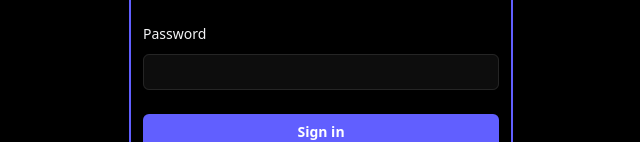
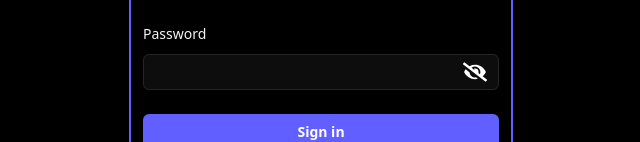
Before and after one commit to mahbub810515/task-managment, a React (Vite) app: page /signup in a window 1280 px wide. Shown: the part 422-564 px from the top of the page, without its empty margins (319-959 px from the left). Built offline with nearby package versions, Linux system fonts and the light colour scheme.

Commit message:
feat:add eye toggle icon for showing password

```diff
--- a/package.json
+++ b/package.json
@@ -13,6 +13,7 @@
     "@tailwindcss/vite": "^4.1.18",
     "react": "^19.2.0",
     "react-dom": "^19.2.0",
+    "react-icons": "^5.5.0",
     "react-router": "^7.11.0",
     "tailwindcss": "^4.1.18"
   },
--- a/src/pages/SignUp.jsx
+++ b/src/pages/SignUp.jsx
@@ -1,5 +1,6 @@
-import React, { useState } from 'react'
-import { Link } from 'react-router'
+import React, { useState } from 'react';
+import { Link } from 'react-router';
+import { FaEye, FaEyeSlash } from "react-icons/fa";
 
 const SignUp = () => {
     const [details, setDetails] = useState({
@@ -7,14 +8,17 @@ const SignUp = () => {
         email: "",
         password: "",
     })
+    const [showPassword, setShowPassword] = useState(false);
 
-    const handleChange=(e)=>{
+    const handleChange = (e) => {
         setDetails(
-           { ...details,[e.target.name]: e.target.value}
+            { ...details, [e.target.name]: e.target.value }
         )
+    }
+    const handleSignUp = () => {
+        alert(details)
+    }
 
-    }
-console.log(details)
     return (
         <div className="bg-black flex min-h-screen flex-col justify-center px-6 py-12 lg:px-8">
             <div className="sm:mx-auto sm:w-full sm:max-w-sm bg-indigo-500 border-2 rounded py-2">
@@ -72,20 +76,26 @@ console.log(details)
                             </label>
 
                         </div>
-                        <div className="mt-2">
+                        <div className="mt-2 relative flex items-center">
                             <input
                                 onChange={handleChange}
                                 id="password"
-                                type="password"
+                                type={showPassword? "text" : "password"}
                                 name="password"
                                 required=""
                                 autoComplete="current-password"
                                 className="block w-full rounded-md bg-white/5 px-3 py-1.5 text-base text-white outline-1 -outline-offset-1 outline-white/10 placeholder:text-gray-500 focus:outline-2 focus:-outline-offset-2 focus:outline-indigo-500 sm:text-sm/6"
                             />
+                            {showPassword ?
+                                <FaEye onClick={()=>setShowPassword(!showPassword)} className='absolute right-3 text-white text-2xl' />
+                                :
+                                <FaEyeSlash onClick={()=>setShowPassword(!showPassword)} className='absolute right-3 text-white text-2xl' />
+                            }
                         </div>
                     </div>
                     <div>
                         <button
+                            onClick={handleSignUp}
                             type="submit"
                             className="flex w-full justify-center rounded-md bg-indigo-500 px-3 py-1.5 text-sm/6 font-semibold text-white hover:bg-indigo-400 focus-visible:outline-2 focus-visible:outline-offset-2 focus-visible:outline-indigo-500"
                         >
```
Also changed, not shown: 1 other file (tests, documents, lock files or other folders).
